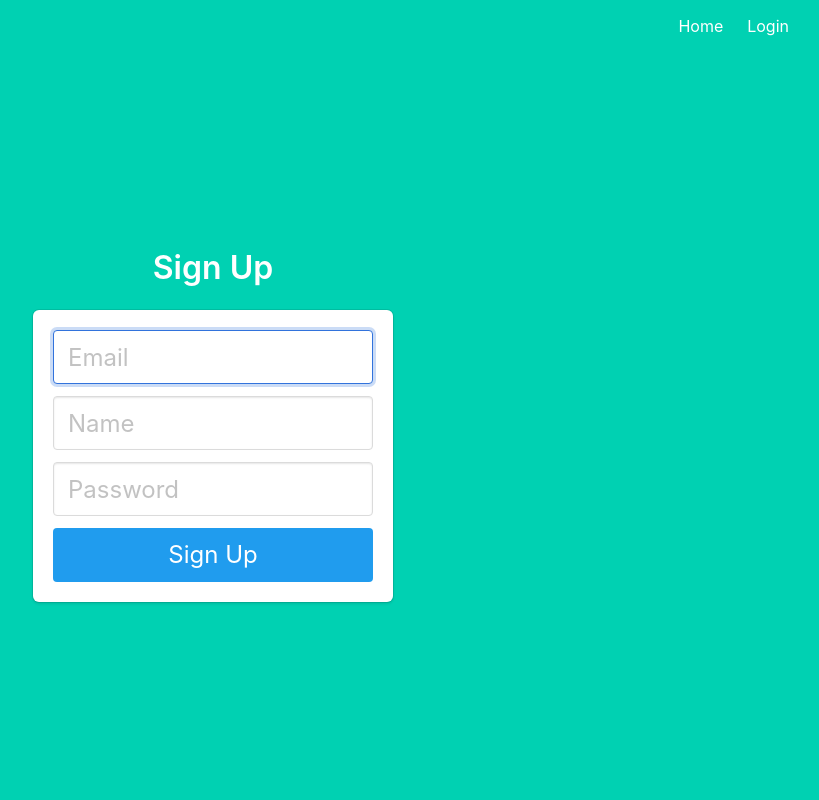
After one commit to OpenTechFund/bypass-otf_proxy, a Flask app: page /signup in a window 1280 px wide. The commit adds this page. Shown: the whole page, without its empty margins (427-1246 px from the left). Run offline with Flask 3, Linux system fonts and the light colour scheme.

Commit message:
Login system.

```diff
--- a/bcapp/flaskapp/app/routes.py
+++ b/bcapp/flaskapp/app/routes.py
@@ -1,29 +1,77 @@
-from flask import render_template
+from flask import render_template, redirect, url_for, request, flash
+from flask_login import login_required, current_user, login_user, logout_user
+from werkzeug.security import generate_password_hash, check_password_hash
 from app import app
+from app.models import User
+from . import db
 
 @app.route('/')
-@app.route('/index')
 def home():
     """
     Home page of APP
     """
-    user = {'username': 'Max'}
-    return render_template('index.html', title='Home', user=user)
+    return render_template('index.html', title='Home')
 
 @app.route('/profile')
+@login_required
 def profile():
     """
     Profile
     """
-    return render_template('profile.html')
+    return render_template('profile.html', name=current_user.name)
+
+@app.route('/signup')
+def signup():
+    return render_template('signup.html')
+
+@app.route('/signup', methods=['POST'])
+def signup_post():
+    email = request.form.get('email')
+    password = request.form.get('password')
+    name = request.form.get('name')
+
+    user = User.query.filter_by(email=email).first() # if this returns a user, then the email already exists in database
+
+    if user: # if a user is found, we want to redirect back to signup page so user can try again
+        flash('Email address already exists')
+        return redirect(url_for('signup'))
+
+    # create new user with the form data. Hash the password so plaintext version isn't saved.
+    new_user = User(email=email, name=name, password=generate_password_hash(password, method='sha256'))
+
+    # add the new user to the database
+    db.session.add(new_user)
+    db.session.commit()
+
+    return redirect(url_for('login'))
 
 @app.route('/login')
 def login():
-    """
-    Login
-    """
-    return render_template('login.html')
+    return render_template('login.html')\
 
+@app.route('/login', methods=['POST'])
+def login_post():
+    email = request.form.get('email')
+    password = request.form.get('password')
+    remember = True if request.form.get('remember') else False
+
+    user = User.query.filter_by(email=email).first()
+
+    # check if user actually exists
+    # take the user supplied password, hash it, and compare it to the hashed password in database
+    if not user or not check_password_hash(user.password, password):
+        flash('Please check your login details and try again.')
+        return redirect(url_for('login')) # if user doesn't exist or password is wrong, reload the page
+
+    # if the above check passes, then we know the user has the right credentials
+    login_user(user, remember=remember)
+    return redirect(url_for('profile'))
+
+@app.route('/logout')
+@login_required
+def logout():
+    logout_user()
+    return redirect(url_for('home'))
 
 ## API (to be a separate blueprint?)
 @app.route('/api/v1/help/', methods=['GET', 'POST'])
--- a/bcapp/flaskapp/app/templates/base.html
+++ b/bcapp/flaskapp/app/templates/base.html
@@ -18,21 +18,24 @@
 
                     <div id="navbarMenuHeroA" class="navbar-menu">
                         <div class="navbar-end">
-                            <a href="{{ url_for('main.index') }}" class="navbar-item">
+                            <a href="{{ url_for('home') }}" class="navbar-item">
                                 Home
                             </a>
-                            <a href="{{ url_for('main.profile') }}" class="navbar-item">
+                            {% if current_user.is_authenticated %}
+                            <a href="{{ url_for('profile') }}" class="navbar-item">
                                 Profile
                             </a>
-                            <a href="{{ url_for('auth.login') }}" class="navbar-item">
+                            {% endif %}
+                            {% if not current_user.is_authenticated %}
+                            <a href="{{ url_for('login') }}" class="navbar-item">
                                 Login
                             </a>
-                            <a href="{{ url_for('auth.signup') }}" class="navbar-item">
-                                Sign Up
-                            </a>
-                            <a href="{{ url_for('auth.logout') }}" class="navbar-item">
+                            {% endif %}
+                            {% if current_user.is_authenticated %}
+                            <a href="{{ url_for('logout') }}" class="navbar-item">
                                 Logout
                             </a>
+                            {% endif %}
                         </div>
                     </div>
                 </div>
--- a/bcapp/flaskapp/app/templates/index.html
+++ b/bcapp/flaskapp/app/templates/index.html
@@ -4,7 +4,7 @@
 <h1 class="title">
   Bypass Censorship Application
 </h1>
-<h1>Hello, {{ user.username }}!</h1>
+<h1>Hello!</h1>
 <h2 class="subtitle">
   Access reporting
 </h2>
--- a/bcapp/flaskapp/app/templates/profile.html
+++ b/bcapp/flaskapp/app/templates/profile.html
@@ -2,6 +2,6 @@
 
 {% block content %}
 <h1 class="title">
-  Welcome!
+  Welcome {{ name }}!
 </h1>
 {% endblock %}
--- /dev/null
+++ b/bcapp/flaskapp/app/templates/signup.html
@@ -0,0 +1,37 @@
+{% extends "base.html" %}
+
+{% block content %}
+<div class="column is-4 is-offset-4">
+    <h3 class="title">Sign Up</h3>
+    <div class="box">
+        {% with messages = get_flashed_messages() %}
+        {% if messages %}
+            <div class="notification is-danger">
+                {{ messages[0] }}. Go to <a href="{{ url_for('login') }}">login page</a>.
+            </div>
+        {% endif %}
+        {% endwith %}
+        <form method="POST" action="/signup">
+            <div class="field">
+                <div class="control">
+                    <input class="input is-large" type="email" name="email" placeholder="Email" autofocus="">
+                </div>
+            </div>
+
+            <div class="field">
+                <div class="control">
+                    <input class="input is-large" type="text" name="name" placeholder="Name" autofocus="">
+                </div>
+            </div>
+
+            <div class="field">
+                <div class="control">
+                    <input class="input is-large" type="password" name="password" placeholder="Password">
+                </div>
+            </div>
+
+            <button class="button is-block is-info is-large is-fullwidth">Sign Up</button>
+        </form>
+    </div>
+</div>
+{% endblock %}
```
Also changed, not shown: bcapp/flaskapp/app/__init__.py (+13 -0 lines), bcapp/flaskapp/app/models.py (+11 -0 lines), bcapp/flaskapp/app/templates/login.html (+7 -0 lines), 1 other file.
